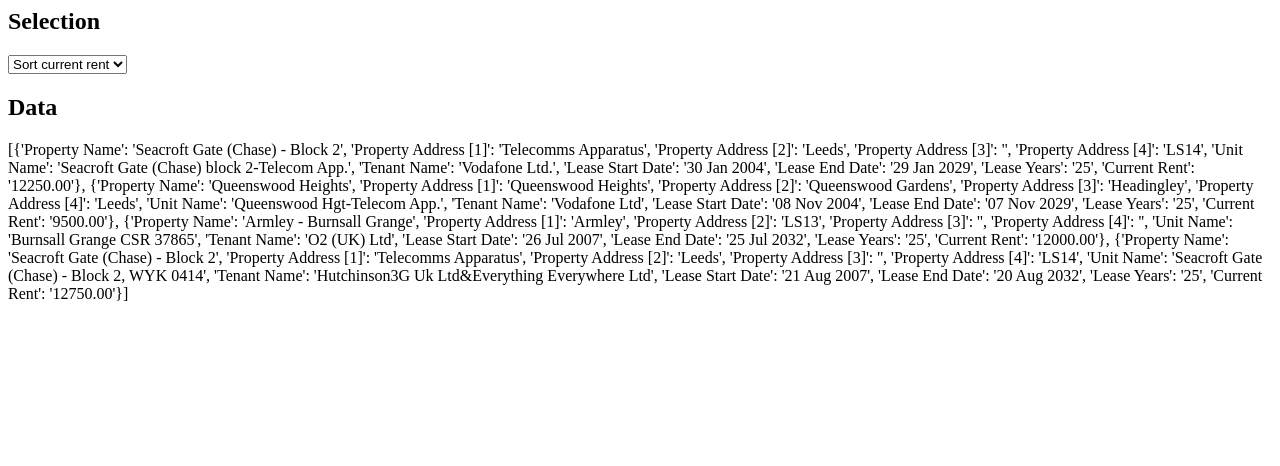
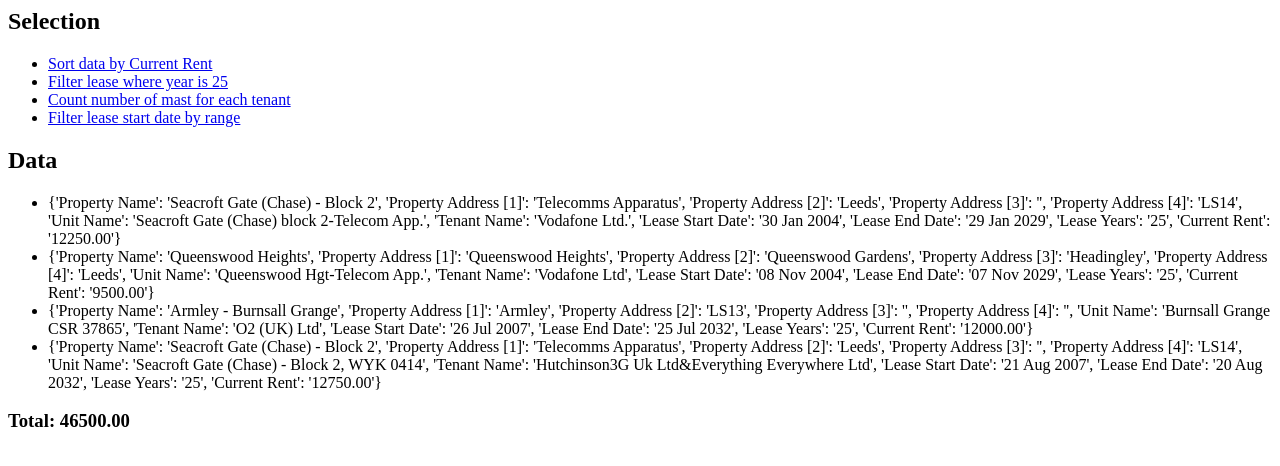
Before and after one commit to tony888t/bink, a Django app: page /phone-mast/filter-lease in a window 1280 px wide. Shown: the top 466 px of the page. Run offline with Django 3.2, Linux system fonts and the light colour scheme.

Commit message:
Cleaner output of result on webpage

```diff
--- a/bink/phone_mast/templates/index.html
+++ b/bink/phone_mast/templates/index.html
@@ -1,11 +1,25 @@
 <h2>Selection</h2>
 
-<select>
-    <option>
-        Sort current rent
-    </option>
-</select>
-
+<ul>
+    <li><a href='current-rent'>Sort data by Current Rent</a></li>
+    <li><a href='filter-lease'>Filter lease where year is 25</a></li>
+    <li><a href='tenants'>Count number of mast for each tenant</a></li>
+    <li><a href='lease-dates'>Filter lease start date by range</a></li>
+</ul>
 
 <h2>Data</h2>
-{{property_data}}
+<ul>
+{% if tenants %}
+    {% for key, value in property_data.items %}
+        <li>{{key}} - {{value}}</li>
+    {% endfor %}
+{% else %}
+    {% for data in property_data %}
+        <li>{{data}}</li>
+    {% endfor %}
+{% endif %}
+</ul>
+
+{% if total_rent %}
+<h3>Total: {{total_rent}}</h3>
+{% endif %}
--- a/bink/phone_mast/views.py
+++ b/bink/phone_mast/views.py
@@ -113,7 +113,7 @@ def filter_by_lease(request):
     return render(
         request,
         'index.html',
-        {'property_data': data}
+        {'property_data': data, 'total_rent': rent}
     )
 
 
@@ -128,13 +128,13 @@ def tenant_count(request):
     return render(
         request,
         'index.html',
-        {'property_data': data}
+        {'property_data': data, 'tenants': True}
     )
 
 
 def filter_lease_date(request):
     """
-    Count mast by tenants.
+    Filter by lease date.
     """
     file_path = os.path.join(settings.BASE_DIR, 'phone_mast/test_data/may2020_test_data.csv')
     phone_mast_data = PhoneMastData(csv_file=file_path)
```
Also changed, not shown: bink/phone_mast/tests/class/__init__.py (added).
